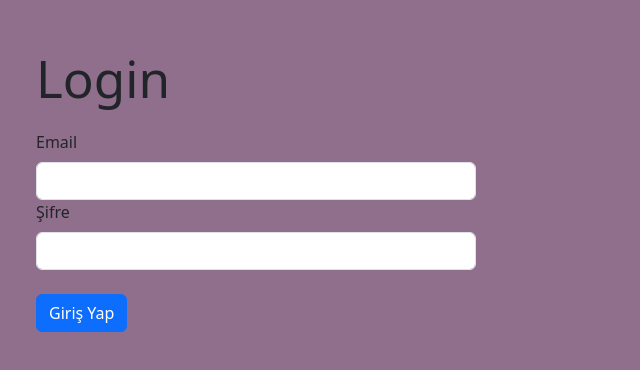
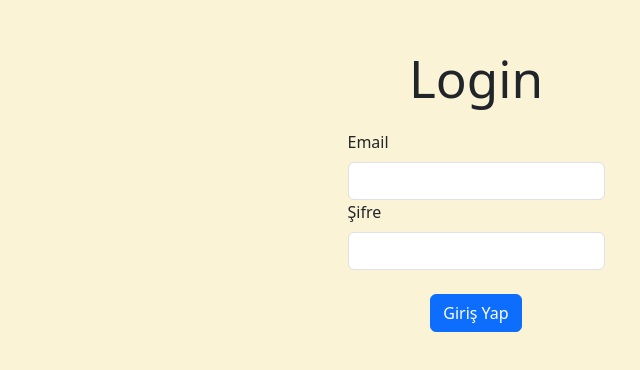
Before and after one commit to akifguldemir/ReactRestApiCaseStudy, a React (Vite) app in the folder reactCaseStudy/: page / in a window 1280 px wide. Shown: the part 198-568 px from the top of the page, without its empty margins (164-804 px from the left). Built offline with nearby package versions, Linux system fonts and the light colour scheme.

Commit message:
design fix

```diff
--- a/reactCaseStudy/src/components/Dashboard.jsx
+++ b/reactCaseStudy/src/components/Dashboard.jsx
@@ -56,6 +56,7 @@ const Dashboard = () => {
 
   return (
     <div className="container">
+      <h2>Posts</h2>
       <table className="table table-bordered">
       <thead>
         <tr>
--- a/reactCaseStudy/src/components/Login.jsx
+++ b/reactCaseStudy/src/components/Login.jsx
@@ -34,17 +34,19 @@ const Login = ({ onLogin }) => {
   return (
     <div className="centered-content">
       <div className="col-md-12">
-        <h1 className="mt-5 mb-4">Login</h1>
         <form>
+          <div className="test">
+          <h1 className="mt-5 mb-4">Login</h1>
           <div className="mb-12">
             <label htmlFor="email" className="form-label">Email</label>
-            <input type="email" className="form-control w-50" id="email" value={email} onChange={(e) => setEmail(e.target.value)} />
+            <input type="email" className="form-control w-100" id="email" value={email} onChange={(e) => setEmail(e.target.value)} />
           </div>
           <div className="mb-12">
             <label htmlFor="password" className="form-label">Şifre</label>
-            <input type="password" className="form-control w-50" id="password" value={password} onChange={(e) => setPassword(e.target.value)} />
+            <input type="password" className="form-control w-100" id="password" value={password} onChange={(e) => setPassword(e.target.value)} />
           </div>
           <button type="button" className="btn btn-primary mt-4" onClick={handleLogin}>Giriş Yap</button>
+          </div>
         </form>
       </div>
       <ToastContainer />
--- a/reactCaseStudy/src/styles/custom.css
+++ b/reactCaseStudy/src/styles/custom.css
@@ -6,6 +6,10 @@
     width: 100%;
     height: 100vh;
     padding:200px;
-    background-color: #906f8d;
+    background-color: #FBF3D5;
 
   }
+  .test {
+    display: grid;
+    place-items: center;
+  }
```
